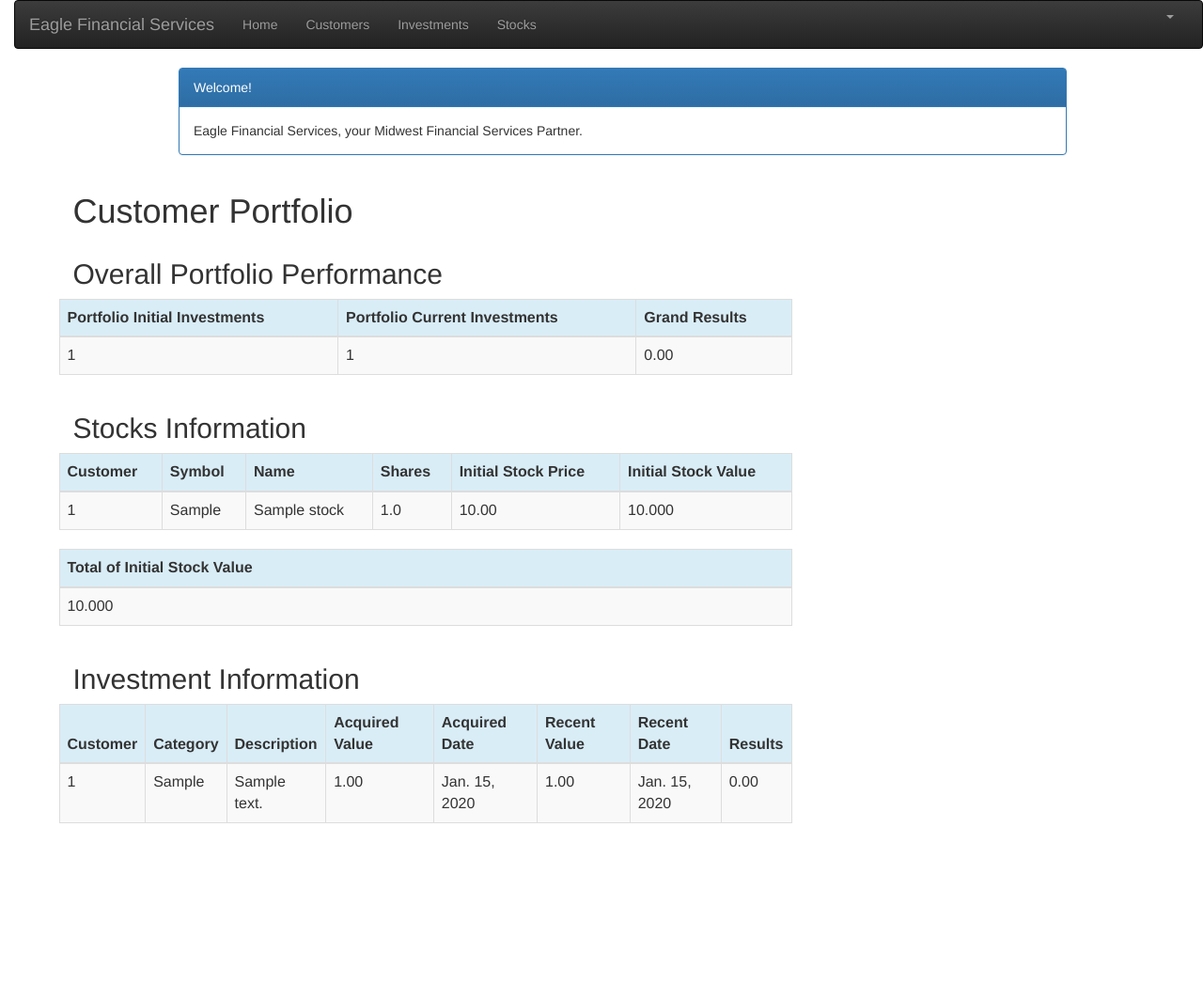
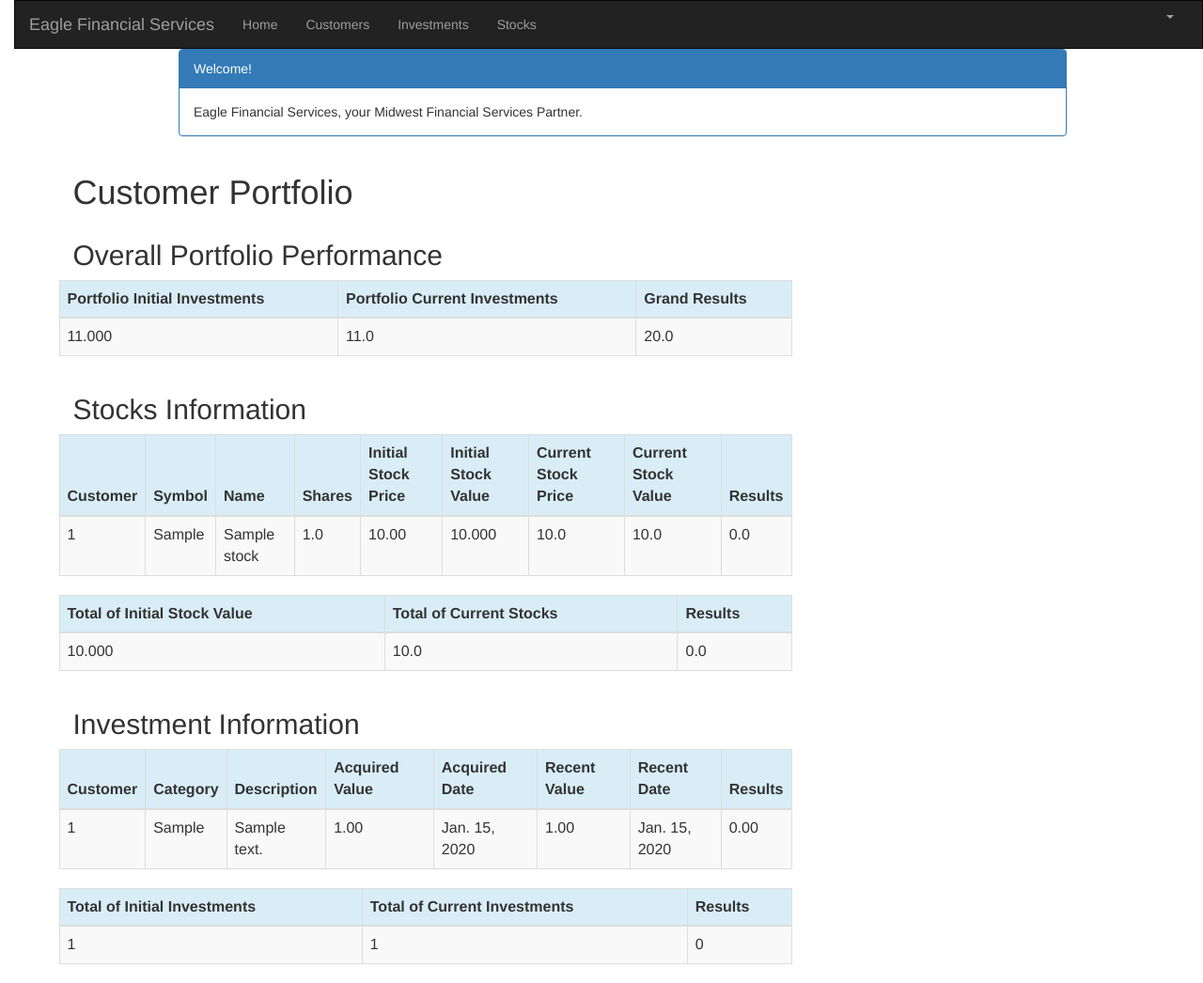
Before and after one commit to msalikhova/efs8380part2, a Django app: page /customer/1/portfolio/ in a window 1280 px wide. Shown: the whole page at 94% size. Before the commit the page ends 876 px from the top, so only its background shows below. Run offline with Django 3.2, Linux system fonts and the light colour scheme; a user stored in the database is signed in; tables that the repository leaves empty hold one stand-in row (values such as "Sample post"); a database or web service that is not in the repository returns one stand-in record (values such as "Sample title"); data that the repository does not hold is empty; some libraries are stand-ins or nearby versions.

Commit message:
additional files for Heroku

```diff
--- a/portfolio/models.py
+++ b/portfolio/models.py
@@ -69,3 +69,16 @@ class Stock(models.Model):
 
     def initial_stock_value(self):
         return self.shares * self.purchase_price
+
+    def current_stock_price(self):
+        symbol_f = str(self.symbol)
+        main_api = 'https://www.alphavantage.co/query?function=BATCH_STOCK_QUOTES&symbols='
+        api_key = '&apikey= Z1H2DHKSTGW5FH7C'
+        url = main_api + symbol_f + api_key
+        json_data = requests.get(url).json()
+        open_price = float(json_data["Stock Quotes"][0]["2. price"])
+        share_value = open_price
+        return share_value
+
+    def current_stock_value(self):
+        return float(self.current_stock_price()) * float(self.shares)
--- a/portfolio/templates/portfolio/portfolio.html
+++ b/portfolio/templates/portfolio/portfolio.html
@@ -4,10 +4,6 @@
 {% load mathfilters %}
 {% load humanize %}
 
-<!DOCTYPE html>
-<link rel="stylesheet" href="//maxcdn.bootstrapcdn.com/bootstrap/3.2.0/css/bootstrap.min.css">
-<link rel="stylesheet" href="//maxcdn.bootstrapcdn.com/bootstrap/3.2.0/css/bootstrap-theme.min.css">
-<link href="//fonts.googleapis.com/css?family=Lobster&subset=latin,latin-ext" rel="stylesheet" type="text/css">
 
 <html lang="en">
 <head>
@@ -47,14 +43,12 @@
             </tr>
             </thead>
               <tbody>
-            {% for investment in investments %}
                 <tr>
-                    <td>{{ sum_acquired_value.acquired_value__sum }}</td>
-                    <td>{{ sum_recent_value.recent_value__sum }}</td>
-                    <td>{{ investment.results_by_investment }}</td>
+                   <td>{{ sum_acquired_value.acquired_value__sum|addition:sum_of_initial_stock_value|intcomma}}</td>
+                    <td>{{ sum_recent_value.recent_value__sum|addition:sum_current_stocks_value|intcomma}}</td>
+                    <td>{{sum_recent_value.recent_value__sum|addition:sum_current_stocks_value |sub:sum_acquired_value.acquired_value__sum|addition:sum_of_initial_stock_value|intcomma}}</td>
 
                 </tr>
-            {% endfor %}
             </tbody>
          </table>
     </div>
@@ -74,6 +68,9 @@
                 <th>Shares</th>
                 <th>Initial Stock Price</th>
                 <th>Initial Stock Value</th>
+                <th>Current Stock Price</th>
+                <th>Current Stock Value</th>
+                <th>Results</th>
             </tr>
             </thead>
               <tbody>
@@ -83,8 +80,11 @@
                     <td>{{ stock.symbol }}</td>
                     <td>{{ stock.name }}</td>
                     <td>{{ stock.shares }}</td>
-                    <td>{{ stock.purchase_price }}</td>
-                    <td>{{ stock.initial_stock_value }}</td>
+                    <td>{{ stock.purchase_price|intcomma }}</td>
+                    <td>{{ stock.initial_stock_value|intcomma }}</td>
+                    <td>{{ stock.current_stock_price|intcomma }}</td>
+                    <td>{{ stock.current_stock_value|intcomma }}</td>
+                    <td>{{stock.current_stock_value |sub:stock.initial_stock_value|intcomma}}</td>
                 </tr>
             {% endfor %}
             </tbody>
@@ -98,13 +98,17 @@
             <tr class="bg-info">
 
                 <th>Total of Initial Stock Value</th>
+                <th>Total of Current Stocks </th>
+                <th> Results  </th>
 
             </tr>
             </thead>
               <tbody>
             {% for stock in stocks %}
                 <tr>
-                    <td>{{ sum_of_initial_stock_value }}</td>
+                    <td>{{ sum_of_initial_stock_value|intcomma }}</td>
+                    <td>{{ sum_current_stocks_value|intcomma }}</td>
+                    <td>{{ sum_current_stocks_value |sub:sum_of_initial_stock_value|intcomma }}</td>
                 </tr>
             {% endfor %}
             </tbody>
@@ -135,15 +139,33 @@
                     <td>{{ investment.customer }}</td>
                     <td>{{ investment.category }}</td>
                     <td>{{ investment.description }}</td>
-                    <td>{{ investment.acquired_value }}</td>
+                    <td>{{ investment.acquired_value|intcomma }}</td>
                     <td>{{ investment.acquired_date }}</td>
-                    <td>{{ investment.recent_value }}</td>
+                    <td>{{ investment.recent_value|intcomma}}</td>
                     <td>{{ investment.recent_date }}</td>
-                    <td>{{ investment.results_by_investment }}</td>
+                    <td>{{ investment.recent_value  |sub:investment.acquired_value |intcomma }}</td>
                 </tr>
             {% endfor %}
             </tbody>
          </table>
     </div>
+    <div class="row">
+        <table class="table table-striped table-bordered table-hover">
+            <thead>
+                <tr class="bg-info">
+                    <th>Total of Initial Investments</th>
+                    <th>Total of Current Investments</th>
+                    <th>Results</th>
+                </tr>
+            </thead>
+            <tbody>
+                <tr>
+                    <td>{{ sum_acquired_value.acquired_value__sum |intcomma}}</td>
+                    <td>{{ sum_recent_value.recent_value__sum |intcomma}}</td>
+                    <td>{{ sum_recent_value.recent_value__sum |sub:sum_acquired_value.acquired_value__sum |intcomma }}</td>
+                </tr>
+            </tbody>
+        </table>
+    </div>
 
 {% endblock %}
--- a/portfolio/urls.py
+++ b/portfolio/urls.py
@@ -1,6 +1,8 @@
 from django.conf.urls import url
 from . import views
 from django.urls import path
+from rest_framework.urlpatterns import format_suffix_patterns
+
 
 app_name = 'portfolio'
 urlpatterns = [
@@ -18,6 +20,9 @@ urlpatterns = [
     path('investment/<int:pk>/edit/', views.investment_edit, name='investment_edit'),
     path('investment/<int:pk>/delete/', views.investment_delete, name='investment_delete'),
     path('customer/<int:pk>/portfolio/', views.portfolio, name='portfolio'),
+    url(r'^customers_json/', views.CustomerList.as_view()),
 
 
 ]
+
+urlpatterns = format_suffix_patterns(urlpatterns)
--- a/portfolio/views.py
+++ b/portfolio/views.py
@@ -5,19 +5,26 @@ from .forms import *
 from django.shortcuts import render, get_object_or_404
 from django.shortcuts import redirect
 from django.db.models import Sum
-
+from rest_framework.views import APIView
+from rest_framework.response import Response
+from rest_framework import status
+from .serializers import CustomerSerializer
 
 
 now = timezone.now()
+
+
 def home(request):
    return render(request, 'portfolio/home.html',
                  {'portfolio': home})
+
 
 @login_required
 def customer_list(request):
     customer = Customer.objects.filter(created_date__lte=timezone.now())
     return render(request, 'portfolio/customer_list.html',
                  {'customers': customer})
+
 
 @login_required
 def customer_edit(request, pk):
@@ -36,6 +43,7 @@ def customer_edit(request, pk):
         # edit
        form = CustomerForm(instance=customer)
    return render(request, 'portfolio/customer_edit.html', {'form': form})
+
 
 @login_required
 def customer_delete(request, pk):
@@ -81,7 +89,7 @@ def stock_edit(request, pk):
             # stock.customer = stock.id
             stock.updated_date = timezone.now()
             stock.save()
-            stocks = Stock.objects.filter(purchase_date__lte=timezone.now())
+            stocks = Stock.objects.filter()
 
             return render(request, 'portfolio/stock_list.html', {'stocks': stocks})
     else:
@@ -96,10 +104,12 @@ def stock_delete(request,pk):
     stock.delete()
     return redirect('portfolio:stock_list')
 
+
 @login_required
 def investment_list(request):
    investments = Investment.objects.filter
    return render(request, 'portfolio/investment_list.html', {'investments': investments})
+
 
 @login_required
 def investment_new(request):
@@ -117,28 +127,31 @@ def investment_new(request):
 
    return render(request, 'portfolio/investment_new.html', {'form': form})
 
+
 @login_required
 def investment_edit(request, pk):
-   investment = get_object_or_404(Stock, pk=pk)
+   investment = get_object_or_404(Investment, pk=pk)
    if request.method == "POST":
-       form = InvestmentForm(request.POST, instance=stock)
+       form = InvestmentForm(request.POST, instance=investment)
        if form.is_valid():
            investment = form.save()
-           # stock.customer = stock.id
+           # investment.customer = investment.id
            investment.updated_date = timezone.now()
            investment.save()
-           investments = Investment.objects.filter
+           investments = Investment.objects.filter(acquired_date__lte=timezone.now())
            return render(request, 'portfolio/investment_list.html', {'investments': investments})
    else:
-
+       # print("else")
        form = InvestmentForm(instance=investment)
    return render(request, 'portfolio/investment_edit.html', {'form': form})
+
 
 @login_required
 def investment_delete(request, pk):
    investment = get_object_or_404(Investment, pk=pk)
    investment.delete()
    return redirect('portfolio:investment_list')
+
 
 @login_required
 def portfolio(request, pk):
@@ -150,17 +163,19 @@ def portfolio(request, pk):
     sum_recent_value = Investment.objects.filter(customer=pk).aggregate(Sum('recent_value'))
 
     # Initialize the value of the stocks
+    sum_current_stocks_value = 0
     sum_of_initial_stock_value = 0
 
     # Loop through each stock and add the value to the total
     for stock in stocks:
-        print(stock)
+        sum_current_stocks_value += stock.current_stock_value()
         sum_of_initial_stock_value += stock.initial_stock_value()
 
     return render(request, 'portfolio/portfolio.html', {'customers': customers, 'investments': investments,
                                                         'stocks': stocks,
                                                         'sum_acquired_value': sum_acquired_value,
                                                         'sum_recent_value': sum_recent_value,
+                                                        'sum_current_stocks_value': sum_current_stocks_value,
                                                         'sum_of_initial_stock_value': sum_of_initial_stock_value})
 
 
@@ -173,10 +188,22 @@ def password_reset_confirm(request):
     return render(request, 'registration/password_reset_confirm.html',
     {'registration': password_reset_confirm})
 
+
 def password_reset_email(request):
     return render(request, 'registration/password_reset_email.html',
     {'registration': password_reset_email})
 
+
 def password_reset_done(request):
     return render(request, 'registration/password_reset_complete.html',
     {'registration': password_reset_done})
+
+
+# List at the end of the views.py
+# Lists all customers
+class CustomerList(APIView):
+
+    def get(self,request):
+        customers_json = Customer.objects.all()
+        serializer = CustomerSerializer(customers_json, many=True)
+        return Response(serializer.data)
--- a/requirements.txt
+++ b/requirements.txt
@@ -4,11 +4,12 @@ dj-database-url==0.5.0
 Django==2.2.3
 django-crispy-forms==1.7.2
 django-mathfilters==0.4.0
+djangorestframework==3.10.0
 gunicorn==19.9.0
 idna==2.8
+psycopg2==2.7.5
 pytz==2019.1
 requests==2.22.0
 sqlparse==0.3.0
 urllib3==1.25.3
 whitenoise==4.1.2
-psycopg2==2.7.5
```
Also changed, not shown: efs/settings.py (+5 -4 lines), portfolio/serializers.py (added, +9 -0 lines).
